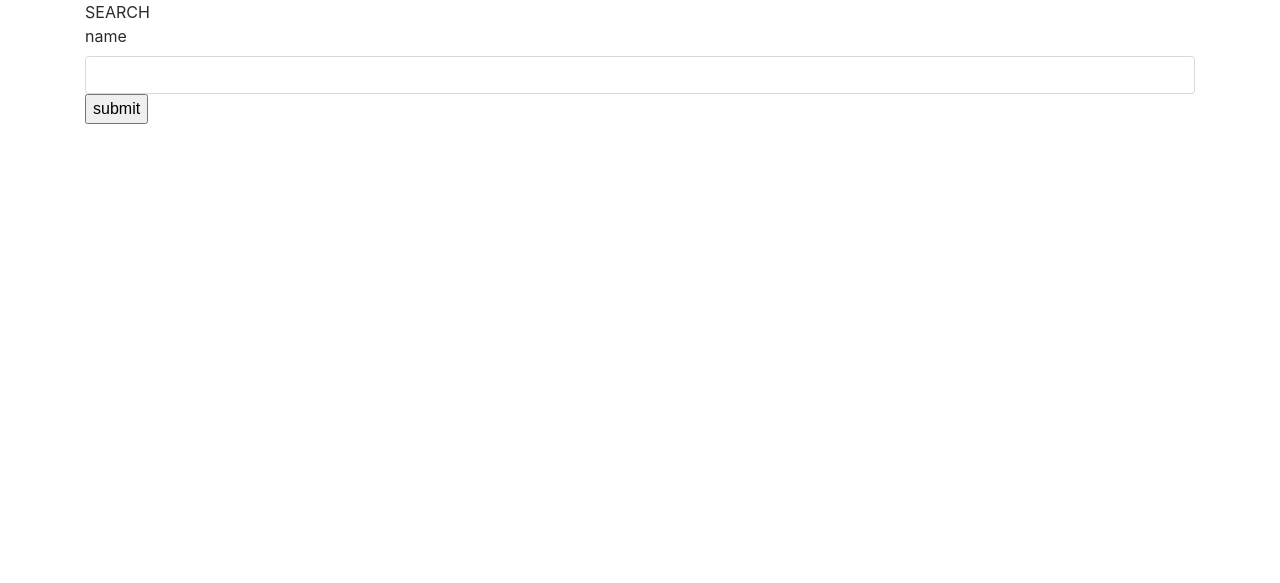
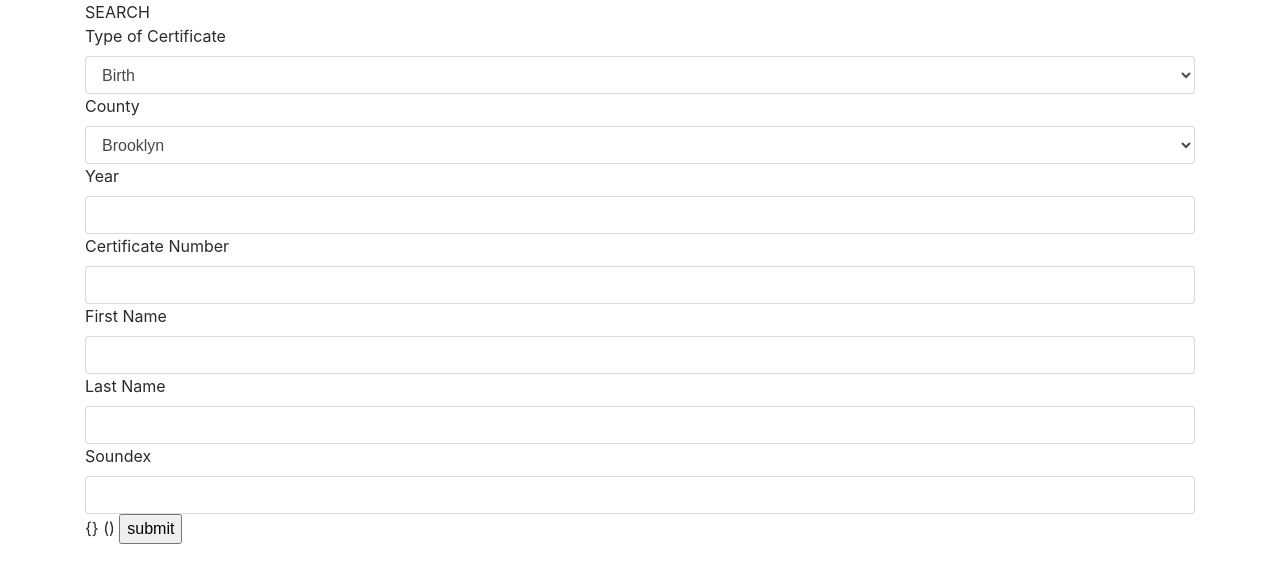
Before and after one commit to nycrecords/vital-records-printing, a Flask app: page /search in a window 1280 px wide. Shown: the top 583 px of the page. Run offline with Flask 2, Linux system fonts and the light colour scheme; some libraries are stand-ins or nearby versions.

Commit message:
search form and models WIP

```diff
--- a/app/__init__.py
+++ b/app/__init__.py
@@ -1,9 +1,12 @@
 from flask import (
     Flask
 )
+from flask_sqlalchemy import SQLAlchemy
 from config import config
 
 app = Flask(__name__)
 app.config.from_object(config['default'])
 
+db = SQLAlchemy(app)
+
 from app import views
--- a/app/forms.py
+++ b/app/forms.py
@@ -1,8 +1,15 @@
 from flask_wtf import FlaskForm
-from wtforms.fields import StringField, SubmitField
-from wtforms.validators import Required
+from wtforms.fields import StringField, SubmitField, SelectField, IntegerField
+from wtforms.validators import Length
 
 
 class SearchForm(FlaskForm):
-    name = StringField("name", validators=[Required()])
-    submit = SubmitField("submit")
+	type = SelectField("Type of Certificate", choices=[('b', 'Birth'),('d', 'Death'),('m', 'Marriage')])
+	county = SelectField("County", choices=[('k', 'Brooklyn'),('q', 'Queens'),('b', 'Bronx'),('m', 'Manhattan'),('r', 'Staten Island')])
+	year = IntegerField("Year")
+	number = IntegerField("Certificate Number")
+	first_name = StringField("First Name")
+	last_name = StringField("Last Name")
+	soundex = StringField("Soundex", validators=[Length(max=4)])
+	# name = StringField("name", validators=[Required()])
+	submit = SubmitField("submit")
--- a/app/templates/search.html
+++ b/app/templates/search.html
@@ -6,14 +6,30 @@
     <form method="post" action="{{ url_for("search") }}">
         {{ form.hidden_tag() }}
 
-        {{ form.name.label }}
-        <div class="input-group">
-            {{ form.name(class="form-control") }}
-        </div>
+        {{ form.type.label }}
+        {{ form.type(class="form-control") }}
+
+        {{ form.county.label }}
+        {{ form.county(class="form-control") }}
+
+        {{ form.year.label }}
+        {{ form.year(class="form-control") }}
+
+        {{ form.number.label }}
+        {{ form.number(class="form-control") }}
+
+        {{ form.first_name.label }}
+        {{ form.first_name(class="form-control") }}
+
+        {{ form.last_name.label }}
+        {{ form.last_name(class="form-control") }}
+
+        {{ form.soundex.label }}
+        {{ form.soundex(class="form-control", maxLength=4) }}
+
+        {{ form.errors }}
+        {{ form.soundex.errors }}
 
         {{ form.submit }}
-
-{#        {{ form.name.errors }}#}
-{#        {{ form.errors }}#}
     </form>
 {% endblock %}
--- a/config.py
+++ b/config.py
@@ -2,6 +2,8 @@
 class Config(object):
     DEBUG = True
     SECRET_KEY = "secrets"
+    SQLALCHEMY_TRACK_MODIFICATIONS = True
+    SQLALCHEMY_DATABASE_URI = 'postgresql://vital_records_printing_db@10.0.0.2:5432/vital_records_printing'  # TODO: vagrant->actual user
 
 
 class DevelopmentConfig(Config):
```
Also changed, not shown: 2 other files.
